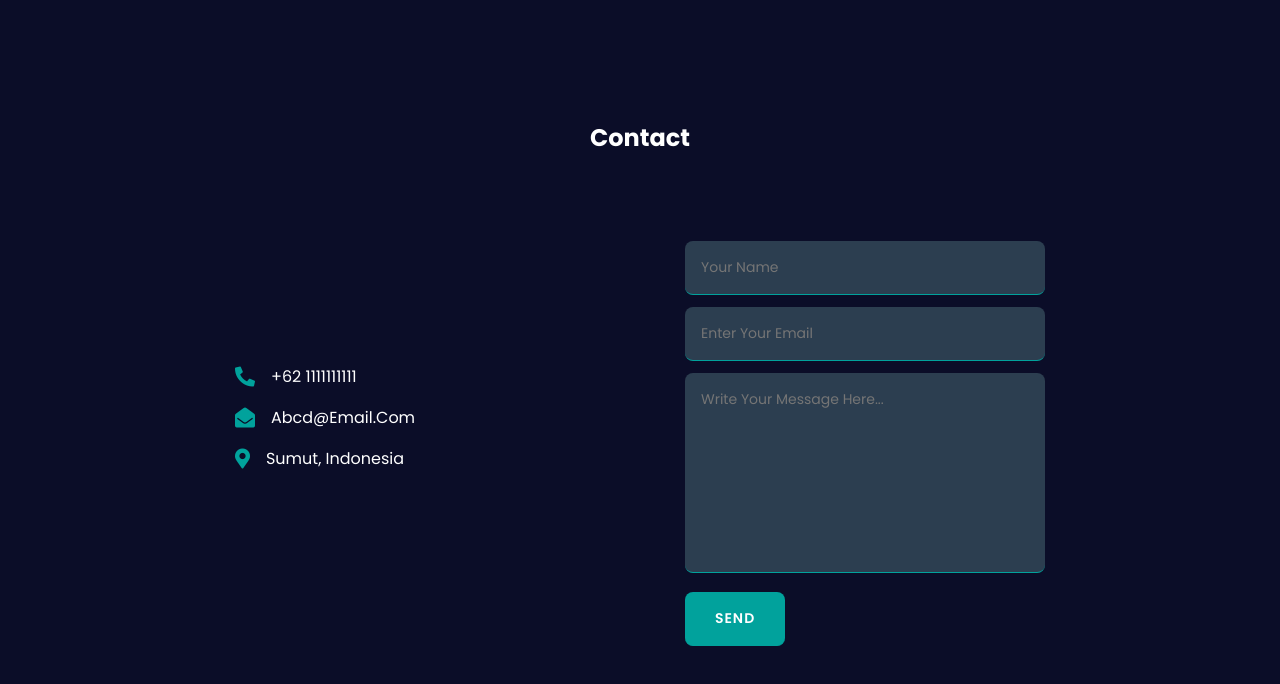
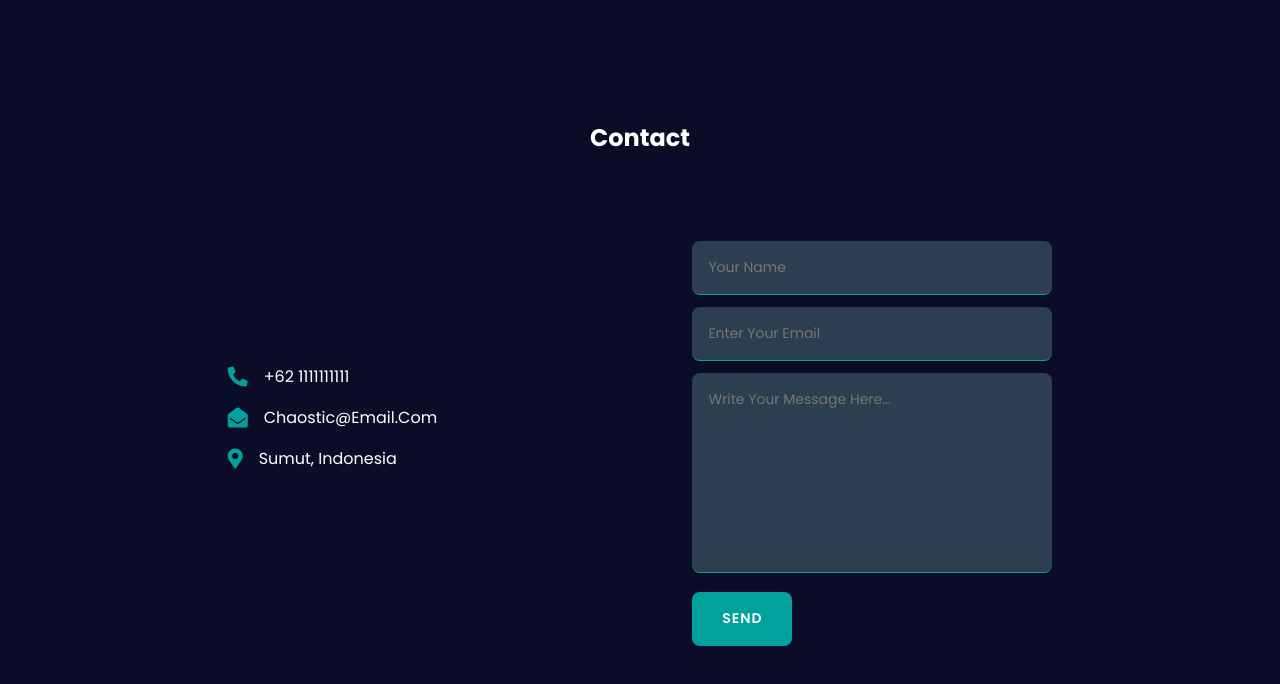
Before and after one commit to johnxina69/FINAL-PROJECT-HACKTIV8, a plain HTML site: page index.html in a window 1280 px wide. Shown: the part 5396-6080 px from the top of the page. Drawn offline with Linux system fonts and the light colour scheme.

Commit message:
Update index.html

```diff
--- a/index.html
+++ b/index.html
@@ -188,7 +188,7 @@
                 </div>
                 <div class="info-box">
                     <i class="fas fa-envelope-open"></i>
-                    <p>abcd@email.com</p>
+                    <p>chaostic@email.com</p>
                 </div>
                 <div class="info-box">
                     <i class="fas fa-map-marker-alt"></i>
```
